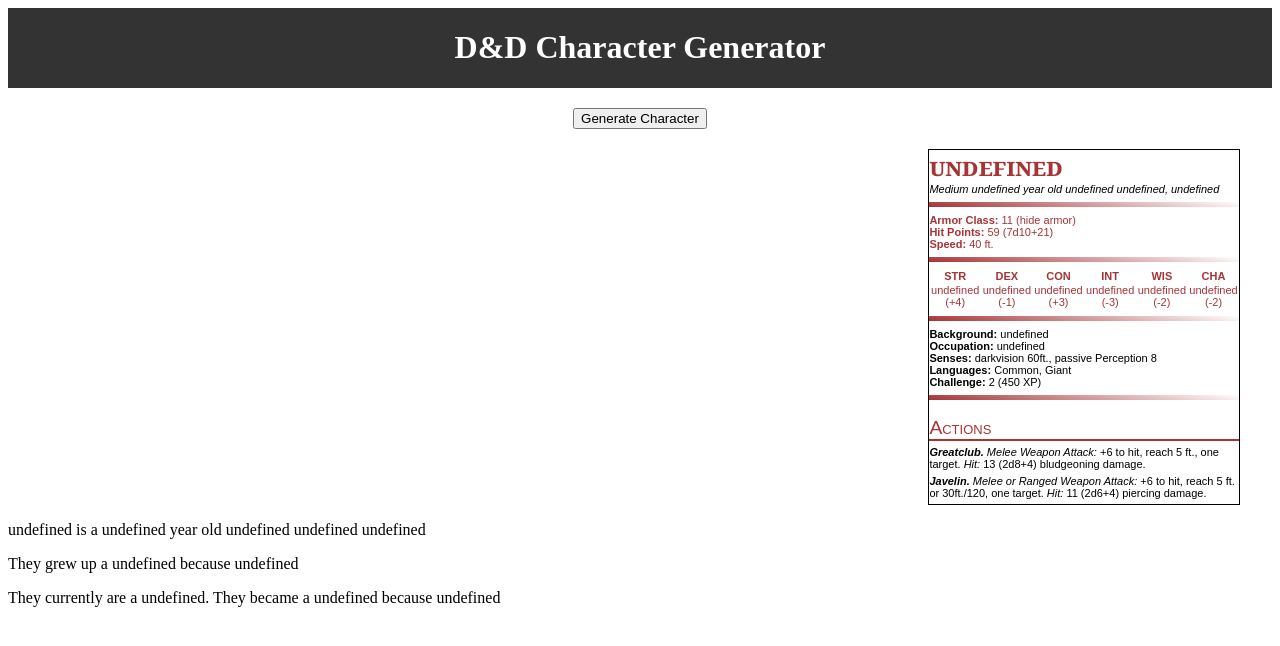
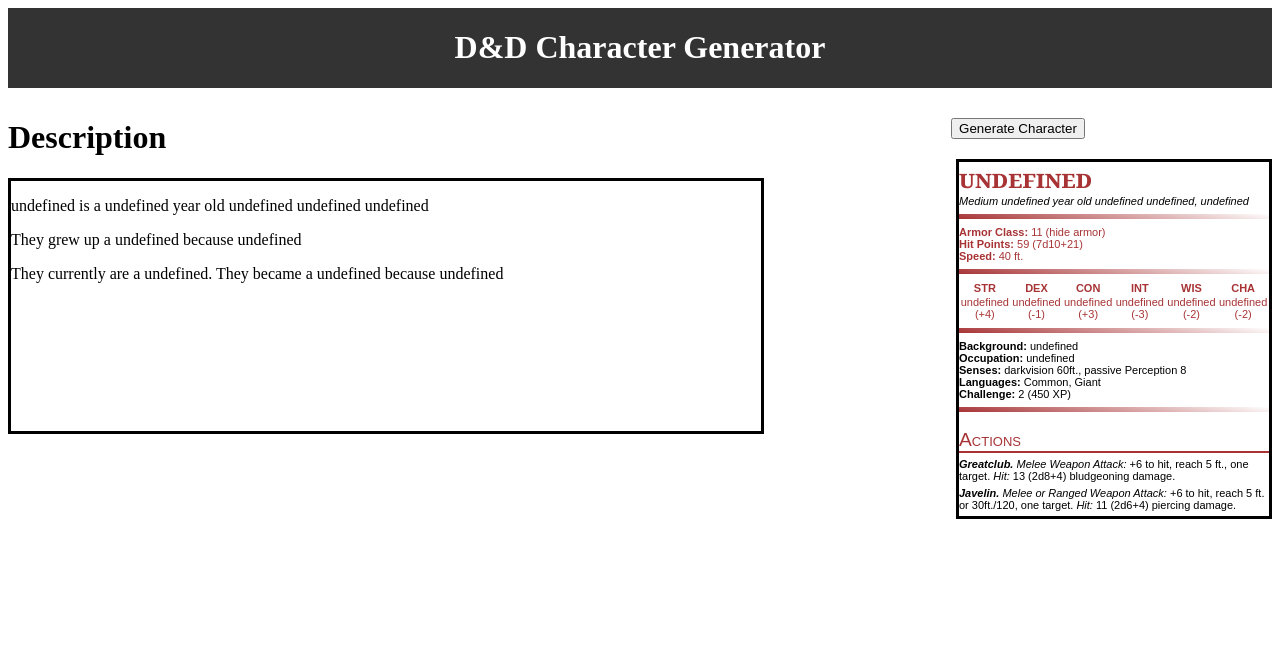
Before and after one commit to codymccormick/Character-Generator, a SvelteKit app: page / in a window 1280 px wide. Shown: the top 646 px of the page. Built offline with nearby package versions, Linux system fonts and the light colour scheme.

Commit message:
reoragnized elements on page

```diff
--- a/src/routes/+page.svelte
+++ b/src/routes/+page.svelte
@@ -2,8 +2,17 @@
 	import Header from './Header.svelte';
 	import StatBlock from './StatBlock.svelte';
 	import Description from './Description.svelte';
-</script>
+  </script>
 
-<Header />
-<StatBlock />
-<Description/>
+  <div>
+	<Header />
+  </div>
+
+  <main style="display: flex;">
+	<div style="flex: 1;">
+	  <Description />
+	</div>
+	<div style="flex: 1;">
+	  <StatBlock />
+	</div>
+  </main>
--- a/src/routes/Description.svelte
+++ b/src/routes/Description.svelte
@@ -4,8 +4,19 @@
     $: character = $characterStore;
   </script>
 
+  <h1>Description</h1>
+
   <div class="characterDescription">
     <p>{character.name} is a {character.age} year old {character.alignment} {character.gender} {character.race}</p>
     <p>They grew up a {character.background} because {character.backgroundReason}</p>
     <p>They currently are a {character.occupation}. They became a {character.occupation} because {character.occupationReason}</p>
   </div>
+
+
+  <style>
+    .characterDescription {
+        border: 3px solid black;
+        width: 750px;
+        height: 250px;
+    }
+  </style>
--- a/src/routes/StatBlock.svelte
+++ b/src/routes/StatBlock.svelte
@@ -102,8 +102,6 @@
 <style>
 	main {
 		display: flex;
-		justify-content: center;
-		width: 95%;
 		margin: auto;
 	}
 
@@ -115,7 +113,7 @@
 	}
 
 	#statBlock {
-		border: 1px solid black;
+		border: 3px solid black;
 		margin-left: auto;
 	}
 	.gradient {
```
